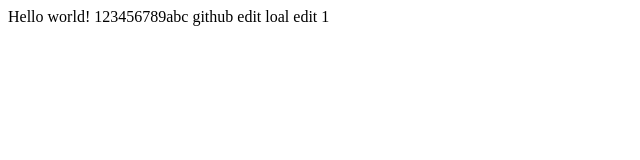
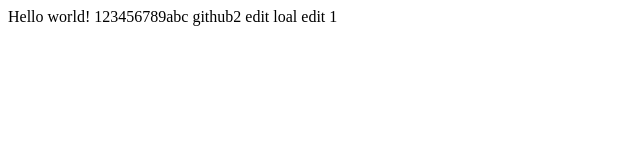
Before and after one commit to duongminhquang/HTML_CSS_JavaScript_2, a plain HTML site: page Index.html in a window 1280 px wide. Shown: the full height of the page, 0-640 px from the left. Drawn offline with Linux system fonts and the light colour scheme.

Commit message:
Update Index.html

```diff
--- a/Index.html
+++ b/Index.html
@@ -1 +1 @@
-<p>Hello world! 123456789abc github edit loal edit 1</p>
+<p>Hello world! 123456789abc github2 edit loal edit 1</p>
```
